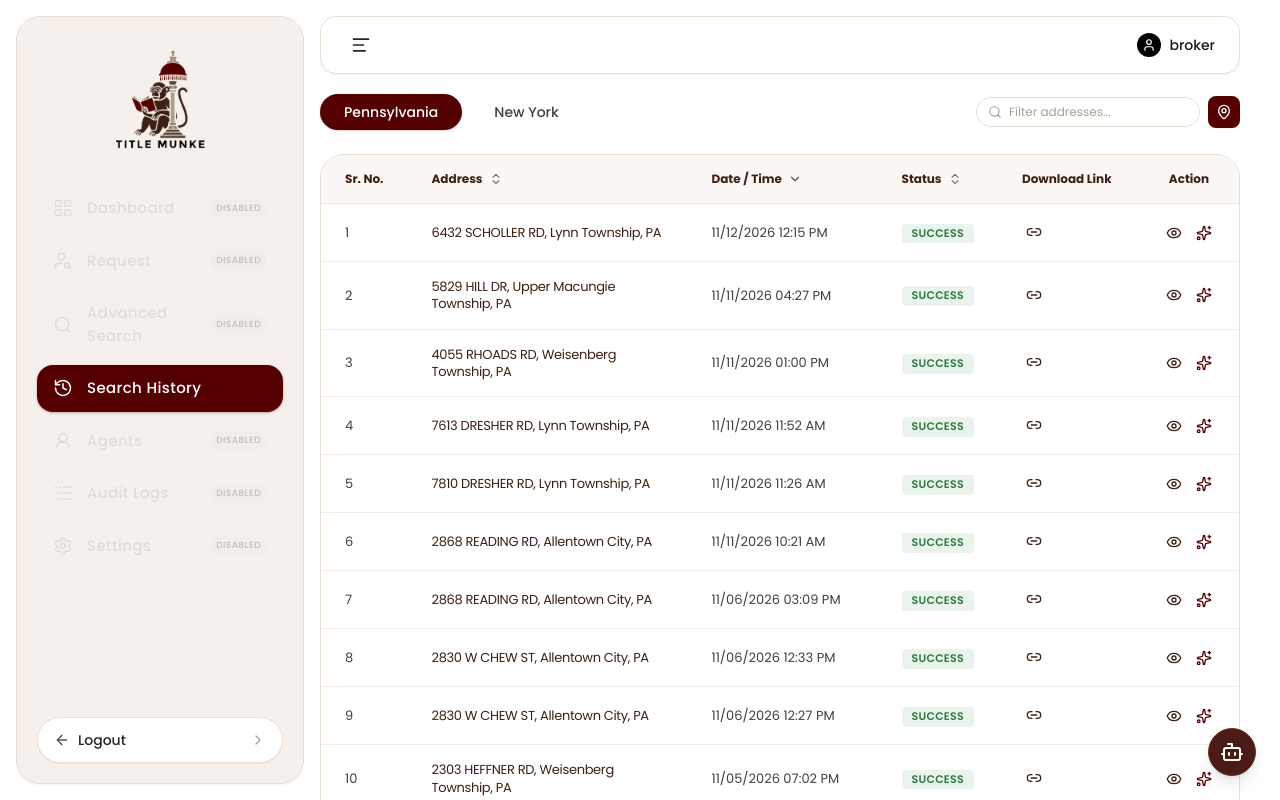
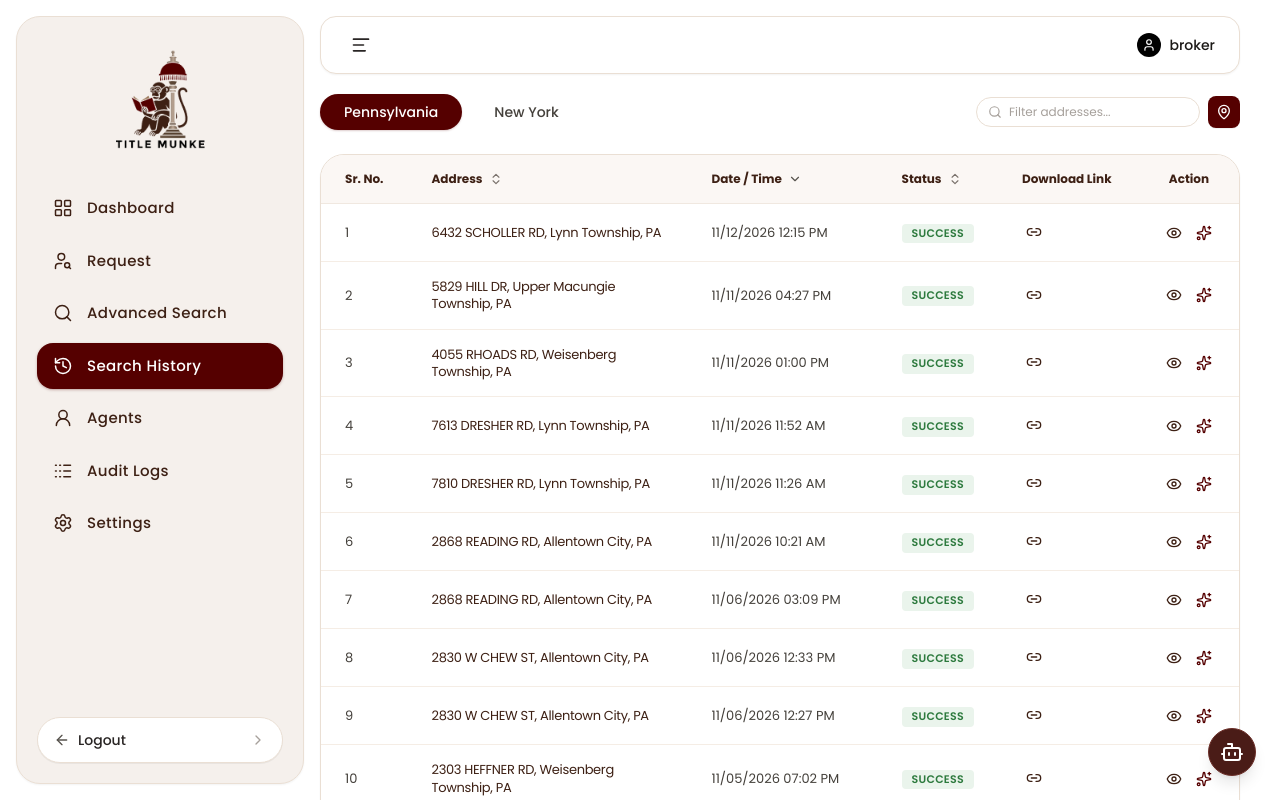
Before and after one commit to anilbuffer/title-munke-analysis, a Next.js app: page / in a window 1280 px wide. Shown: the top 800 px of the page. Built offline with nearby package versions, Linux system fonts and the light colour scheme.

Commit message:
feat: add Sidebar component for navigation and layout

```diff
--- a/src/components/layout/Sidebar.tsx
+++ b/src/components/layout/Sidebar.tsx
@@ -29,13 +29,13 @@ export function Sidebar({
   onSelectNav,
 }: SidebarProps) {
   const navItems = [
-    { name: 'Dashboard', icon: LayoutGrid, enabled: false },
-    { name: 'Request', icon: UserSearch, enabled: false },
-    { name: 'Advanced Search', icon: Search, enabled: false },
-    { name: 'Search History', icon: History, enabled: true },
-    { name: 'Agents', icon: UserRound, enabled: false },
-    { name: 'Audit Logs', icon: Logs, enabled: false },
-    { name: 'Settings', icon: Settings, enabled: false },
+    { name: 'Dashboard', icon: LayoutGrid },
+    { name: 'Request', icon: UserSearch },
+    { name: 'Advanced Search', icon: Search },
+    { name: 'Search History', icon: History },
+    { name: 'Agents', icon: UserRound },
+    { name: 'Audit Logs', icon: Logs },
+    { name: 'Settings', icon: Settings },
   ];
 
   return (
@@ -86,47 +86,32 @@ export function Sidebar({
             {navItems.map((item) => {
               const Icon = item.icon;
               const isActive = activeNavItem === item.name;
-              const isEnabled = item.enabled;
 
               return (
                 <button
                   key={item.name}
-                  disabled={!isEnabled}
                   onClick={() => {
-                    if (isEnabled) {
+                    // Only allow accessing Search History
+                    if (item.name === 'Search History') {
                       onSelectNav && onSelectNav(item.name);
+                    }
                     if (onCloseMobile) onCloseMobile();
-                    }
                   }}
-                  className={`w-full flex items-center justify-between px-4 py-3 rounded-2xl text-[15px] font-medium transition-all duration-200 text-left ${
+                  className={`w-full flex items-center gap-3.5 px-4 py-3 rounded-2xl text-[15px] font-medium transition-all duration-200 text-left cursor-pointer ${
                     isActive
                       ? 'bg-[#550000] text-white shadow-sm shadow-[#550000]/25'
-                      : isEnabled
-                      ? 'text-[#3d2014] hover:text-[#23120b] hover:bg-[#ebdfd3] cursor-pointer'
-                      : 'text-stone-400/60 bg-transparent cursor-not-allowed opacity-40 select-none'
+                      : 'text-[#3d2014] hover:text-[#23120b] hover:bg-[#ebdfd3]'
                   }`}
                 >
-                  <div className="flex items-center gap-3.5">
                   <Icon
                     className={`w-5 h-5 shrink-0 ${
-                        isActive
-                          ? 'text-white'
-                          : isEnabled
-                          ? 'text-[#3d2014]'
-                          : 'text-stone-400/60'
+                      isActive ? 'text-white' : 'text-[#3d2014]'
                     }`}
                     strokeWidth={1.8}
                   />
                   <span className="font-sans font-medium tracking-wide">
                     {item.name}
                   </span>
-                  </div>
-
-                  {!isEnabled && (
-                    <span className="text-[9px] font-medium uppercase tracking-wider px-1.5 py-0.5 rounded-full bg-stone-200/70 text-stone-500">
-                      Disabled
-                    </span>
-                  )}
                 </button>
               );
             })}
```
Lines whose indentation alone changed are shown as unchanged.
